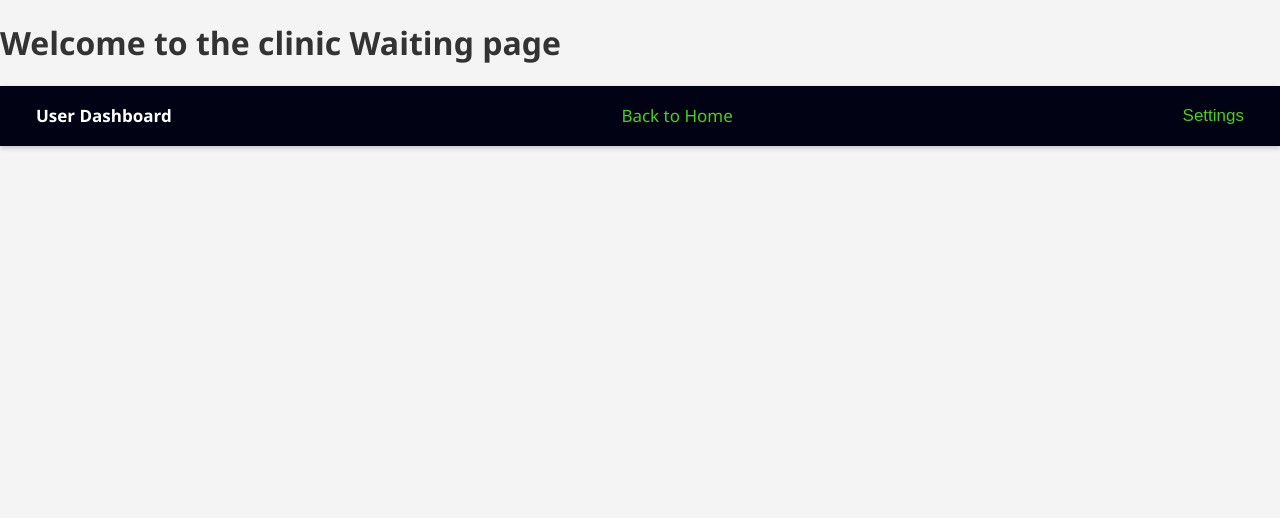
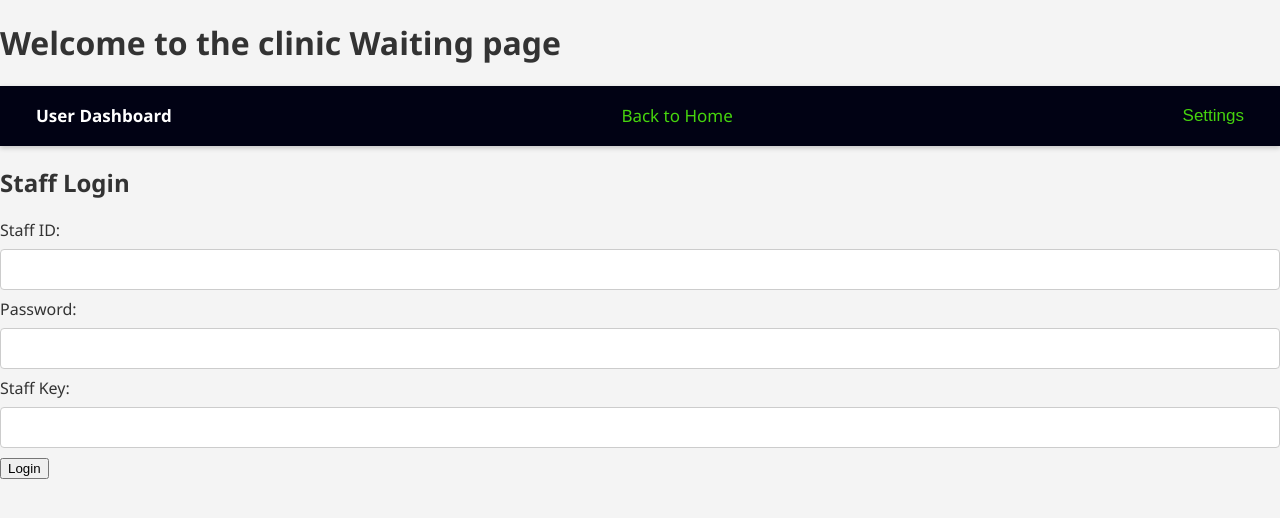
Before and after one commit to Esmith935/clinic-queue, a Flask app: template templates/login-staff.html in a window 1280 px wide. Shown: the top 518 px of the page. Run offline with Flask 3, Linux system fonts and the light colour scheme; the template is opened without the code that fills it, so the values that code supplies are empty.

Commit message:
login forms updated

```diff
--- a/templates/login-staff.html
+++ b/templates/login-staff.html
@@ -23,3 +23,21 @@
         </div>
     </div>
     </div>
+
+    <div class="login-form">
+        <h2>Staff Login</h2>
+        <form method="POST" action="{{ url_for('login_staff') }}">
+            <label for="staff_id">Staff ID:</label>
+            <input type="text" id="staff_id" name="staff_id" required>
+
+            <label for="password">Password:</label>
+            <input type="password" id="password" name="password" required>
+
+            <label for ="staff-key">Staff Key:</label>
+            <input type="password" id="staff-key" name="staff-key" required>
+
+            <button type="submit">Login</button>
+        </form>
+    </div>
+</body>
+</html>
```
Also changed, not shown: templates/login-user.html (+14 -0 lines).
